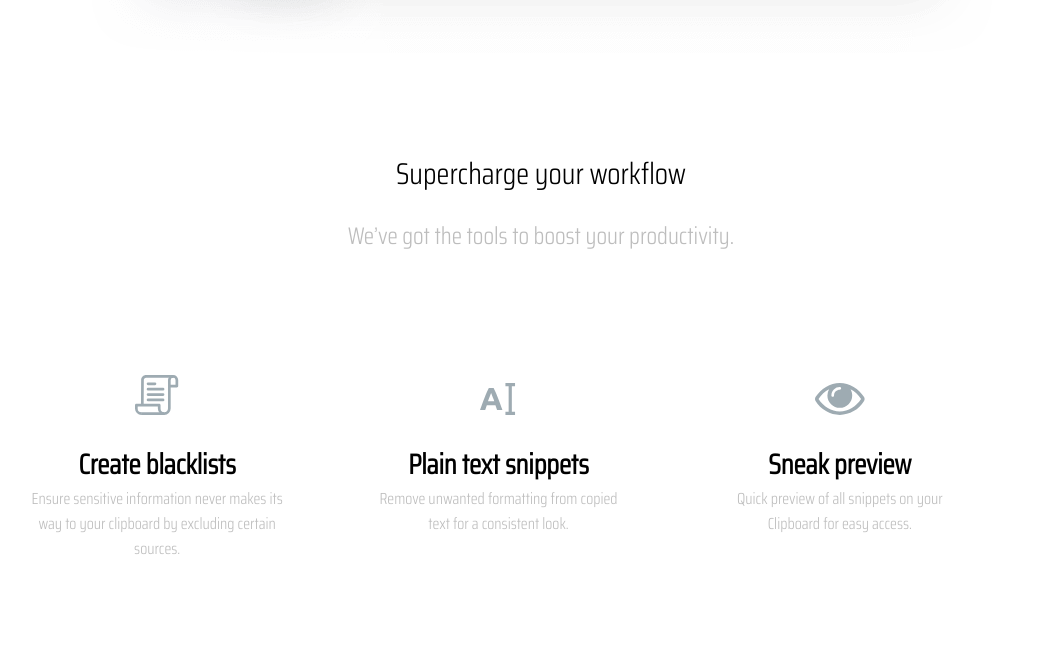
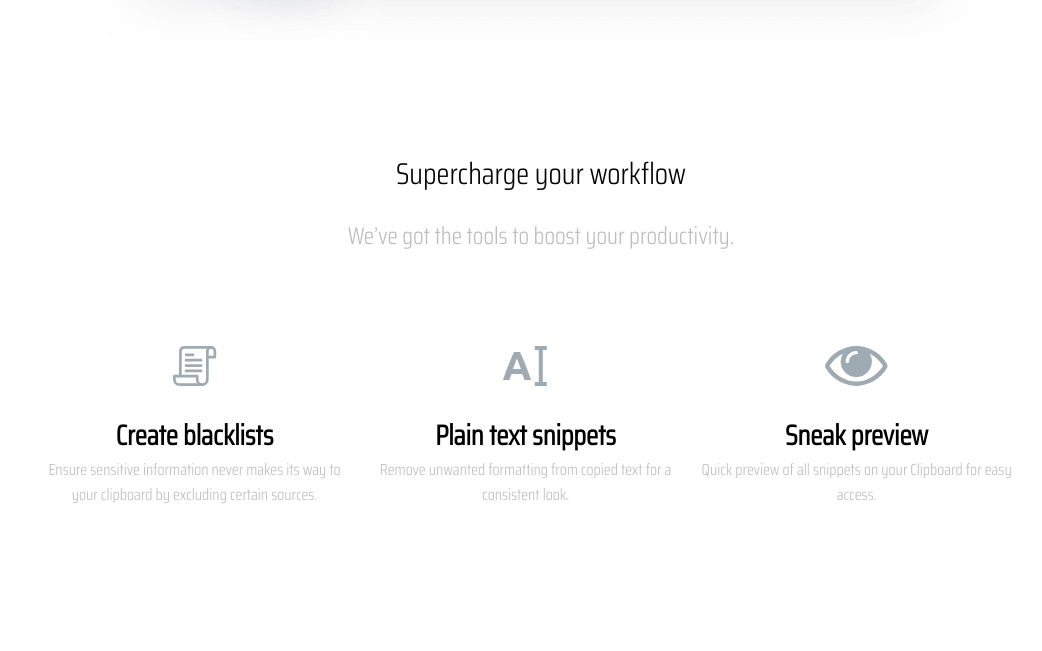
Before and after one commit to daisalexandre83/Frontend, a plain HTML site: page index.html in a window 1280 px wide. Shown: the part 2197-2848 px from the top of the page, without its empty margins (99-1141 px from the left). Drawn offline with Linux system fonts and the light colour scheme.

Commit message:
Refatora seção quatro e cinco

```diff
--- a/css/style.css
+++ b/css/style.css
@@ -123,7 +123,12 @@ body{
   float: none;
 }
 
-.contentParte5 img{
+.section-four{
+  width: 80%;
+  margin: 80px auto 0
+}
+
+.section-four img{
   max-width: 100%;
 }
 
@@ -162,29 +167,23 @@ body{
   text-align: center;
 }
 
-.contentParte5{
-  width: 80%;
-  margin: 80px auto 0;
-}
-
-.contentParte6{
+.section-five{
   width: 80%;
   margin: 90px auto 0;
   text-align: center;
 }
 
-.contentParte7{
-  text-align: center;
-  margin: 70px auto 0;
-  width: 80%;
+.holder-card{
   overflow: hidden;
 }
 
 .card{
   margin-top: 50px;
+  text-align: center;
 }
 
 .imagemP7{
+  height: 40px;
   margin-bottom: 20px;
 }
 
@@ -275,24 +274,19 @@ footer{
     margin-bottom: 0;
   }
 
-  .contentParte5 {
-      width: 100%;
-      text-align: center;
-    }
-
   .item-text{
     text-align: left;
   }
 
   .card{
-    margin-right: 85px;
-    width: 33.3%;
+    width: 30.33%;
     float: left;
+    padding: 0 1%
   }
 
-  .contentParte7{
-    display:flex;
-    align-items:baseline;
+  .section-four{
+    width: 100%;
+    text-align: center;
   }
 
   .contentParte8{
@@ -302,8 +296,8 @@ footer{
 
   .item-text-subtitle{
     margin: 0;
-    max-width: 300px;
-    }
+
+  }
 
   /*.footer{
     display: flex;
--- a/index.html
+++ b/index.html
@@ -68,14 +68,15 @@
         </div>
       </div>
     </div>
-    <div class="contentParte5">
+    <div class="section-four">
       <img src="images/image-devices.png">
     </div>
-    <div class="contentParte6">
+    <div class="section-five">
+      <div class="header-container">
         <div class="header-title">Supercharge your workflow</div>
         <div class="subtitle">We’ve got the tools to boost your productivity.</div>
       </div>
-    <div class="contentParte7">
+      <div class="holder-card">
         <div class="card">
           <img class="imagemP7" src="images/icon-blacklist.svg">
           <div class="item-text-title">
@@ -104,7 +105,7 @@
           </div>
         </div>
       </div>
-
+    </div>
     <div class="contentParte8">
       <div class="item-logo">
         <img  class="logos"src="images/logo-google.png">
```
Lines whose indentation alone changed are shown as unchanged.
